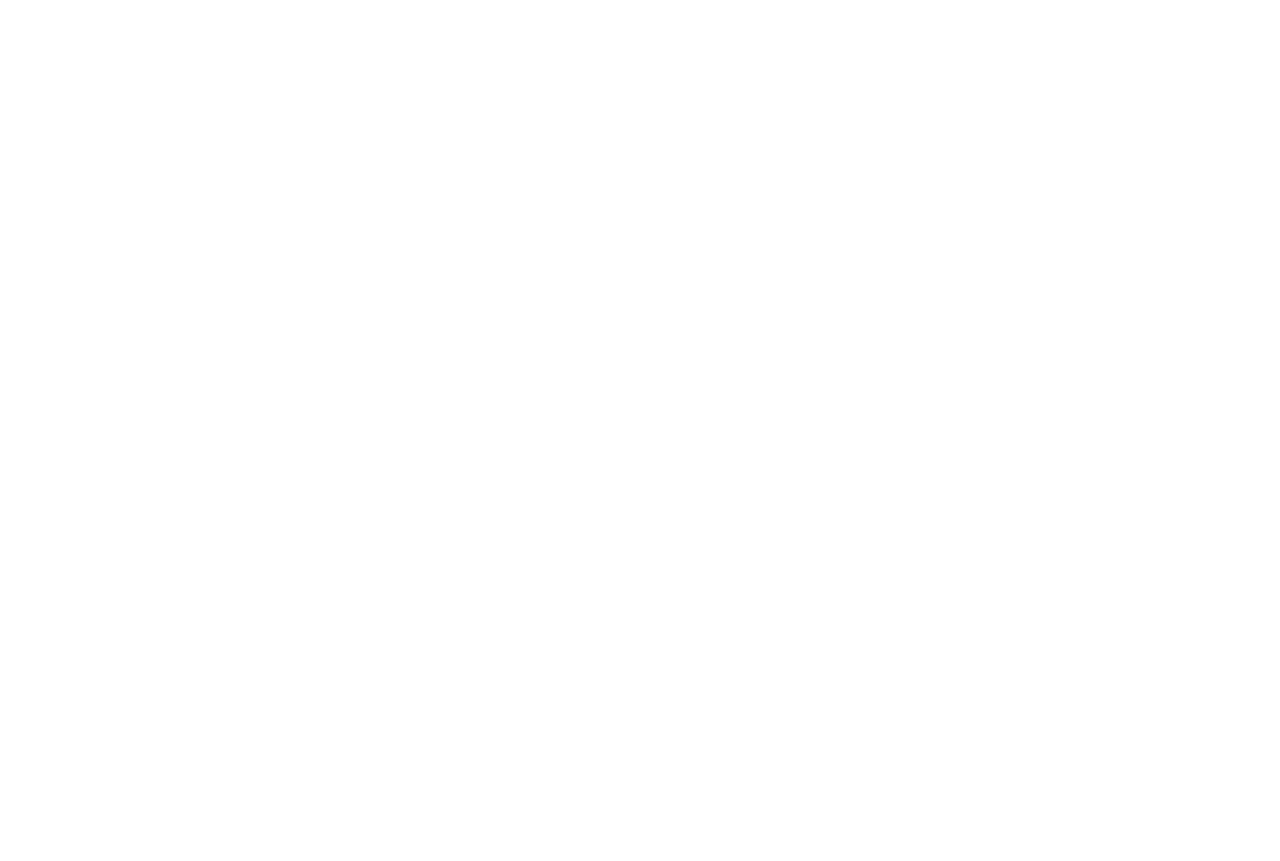
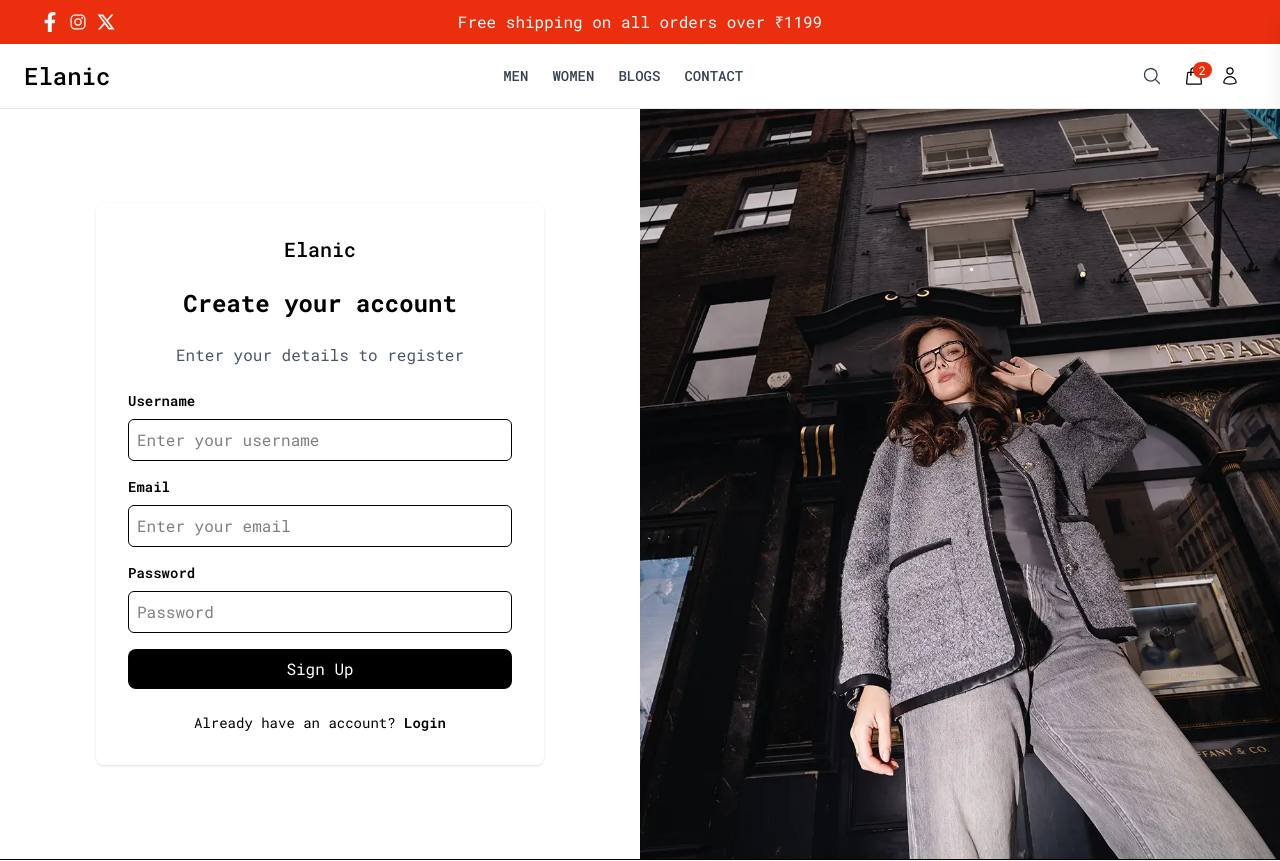
Before and after one commit to suryssss/Elanic, a React (Vite) app in the folder frontend/: page /register in a window 1280 px wide. Before the commit this address had no page. Shown: the top 861 px of the page. Before the commit the page ends 800 px from the top, so only its background shows below. Built offline with nearby package versions, Linux system fonts and the light colour scheme.

Commit message:
login nd register page ui

```diff
--- a/frontend/src/App.jsx
+++ b/frontend/src/App.jsx
@@ -5,6 +5,7 @@
 import Home from "./components/pages/Home"
 import { Toaster } from "sonner"
 import Login from "./components/pages/Login"
+import Register from "./components/pages/Register"
 
 function App() {
 
@@ -15,6 +16,7 @@
         <Route path="/" element={<UserLayout />}>
           <Route index element={<Home />} />
           <Route path="login" element={<Login />} />
+          <Route path="register" element={<Register />} />
         </Route>
       </Routes>
     </BrowserRouter>
--- a/frontend/src/components/pages/Login.jsx
+++ b/frontend/src/components/pages/Login.jsx
@@ -1,8 +1,62 @@
-import React from 'react'
+import React, { useState } from 'react'
+import { Link } from 'react-router'
+import login from './../../assets/login.webp'
 
 const Login = () => {
+    const [email,setEmail]=useState("")
+    const [password,setPassword]=useState("")
+
+    const handleSubmit=(e)=>{
+        e.preventDefault()
+        console.log(email,password)
+    }
   return (
-    <div>Login</div>
+    <div className='flex'>
+        <div className='w-full md:w-1/2 flex flex-col justify-center items-center p-8 md:p-12 '>
+            <form
+            onSubmit={handleSubmit}
+            className='w-full max-w-md bg-white p-8 rounded-lg  shadow-sm'>
+                <div className='flex justify-center mb-6 '>
+                    <h2 className='text-xl front-medium'>
+                        Elanic
+                    </h2>
+                </div>
+                <h2 className='text-2xl font-bold text-center mb-6'>Login to your account</h2>
+                <p className='text-center text-gray-600 mb-6'>Enter your email and password to login</p>
+                <div className='mb-4'>
+                    <label className='block text-sm font-semibold mb-2'>Email</label>
+                    <input
+                    type="email"
+                    placeholder='Email'
+                    value={email}
+                    onChange={(e)=>setEmail(e.target.value)}
+                    className='w-full p-2 border rounded-md focus:outline-none focus:ring-2 focus:ring-gray-200'/>
+                </div>
+                <div className='mb-4'>
+                    <label className='block text-sm font-semibold mb-2'>Password</label>
+                    <input
+                    type="password"
+                    placeholder='Password'
+                    value={password}
+                    onChange={(e)=>setPassword(e.target.value)}
+                    className='w-full p-2 border rounded-md focus:outline-none focus:ring-2 focus:ring-gray-200'/>
+                </div>
+                <button
+                type='submit'
+
+                className='w-full bg-black text-white p-2 rounded-lg hover:bg-gray-800 transition-colors'>Sign In</button>
+                <p className='mt-6 text-center text-sm'>Dont have an account?{" "}
+                    <Link to="/register" className='text-black font-semibold hover:underline'>Register</Link>
+                </p>
+            </form>
+
+        </div>
+        <div className='hidden md:block w-1/2 bg-gray-800'>
+        <div className='h-full flex flex-col justify-center items-center'>
+    <img src={login} alt="Login" className='h-[750px] w-full object-cover'/>
+        </div>
+        </div>
+    </div>
   )
 }
 
--- /dev/null
+++ b/frontend/src/components/pages/Register.jsx
@@ -0,0 +1,88 @@
+import React, { useState } from 'react'
+import { Link } from 'react-router'
+import login from './../../assets/login.webp'
+
+const Register = () => {
+  const [username, setUsername] = useState("")
+  const [email, setEmail] = useState("")
+  const [password, setPassword] = useState("")
+
+  const handleSubmit = (e) => {
+    e.preventDefault()
+    console.log(username, email, password)
+  }
+
+  return (
+    <div className='flex'>
+      {/* Left side - form */}
+      <div className='w-full md:w-1/2 flex flex-col justify-center items-center p-8 md:p-12'>
+        <form
+          onSubmit={handleSubmit}
+          className='w-full max-w-md bg-white p-8 rounded-lg shadow-sm'
+        >
+          <div className='flex justify-center mb-6'>
+            <h2 className='text-xl font-medium'>Elanic</h2>
+          </div>
+          <h2 className='text-2xl font-bold text-center mb-6'>Create your account</h2>
+          <p className='text-center text-gray-600 mb-6'>Enter your details to register</p>
+
+          <div className='mb-4'>
+            <label className='block text-sm font-semibold mb-2'>Username</label>
+            <input
+              type="text"
+              placeholder='Enter your username'
+              value={username}
+              onChange={(e) => setUsername(e.target.value)}
+              className='w-full p-2 border rounded-md focus:outline-none focus:ring-2 focus:ring-gray-200'
+            />
+          </div>
+
+          <div className='mb-4'>
+            <label className='block text-sm font-semibold mb-2'>Email</label>
+            <input
+              type="email"
+              placeholder='Enter your email'
+              value={email}
+              onChange={(e) => setEmail(e.target.value)}
+              className='w-full p-2 border rounded-md focus:outline-none focus:ring-2 focus:ring-gray-200'
+            />
+          </div>
+
+          <div className='mb-4'>
+            <label className='block text-sm font-semibold mb-2'>Password</label>
+            <input
+              type="password"
+              placeholder='Password'
+              value={password}
+              onChange={(e) => setPassword(e.target.value)}
+              className='w-full p-2 border rounded-md focus:outline-none focus:ring-2 focus:ring-gray-200'
+            />
+          </div>
+
+          <button
+            type='submit'
+            className='w-full bg-black text-white p-2 rounded-lg hover:bg-gray-800 transition-colors'
+          >
+            Sign Up
+          </button>
+
+          <p className='mt-6 text-center text-sm'>
+            Already have an account?{" "}
+            <Link to="/login" className='text-black font-semibold hover:underline'>
+              Login
+            </Link>
+          </p>
+        </form>
+      </div>
+
+      {/* Right side - image */}
+      <div className='hidden md:block w-1/2 bg-gray-800'>
+        <div className='h-full flex flex-col justify-center items-center'>
+          <img src={login} alt="Login" className='h-[750px] w-full object-cover' />
+        </div>
+      </div>
+    </div>
+  )
+}
+
+export default Register
```
Also changed, not shown: frontend/src/components/pages/Profile.jsx (added).
